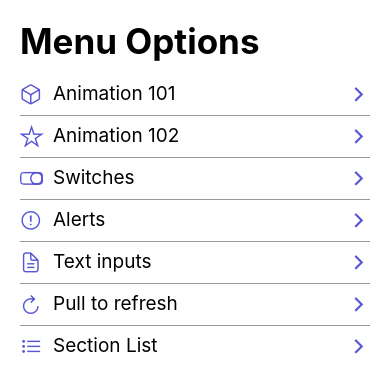
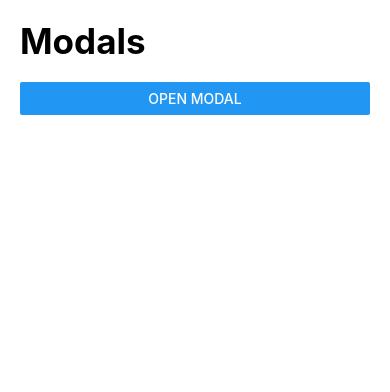
Before and after one commit to FranCarn/RNComponents, a React Native app: screen /ModalScreen in a window 390 px wide. Shown: the top 392 px of the page. Built offline with nearby package versions, Linux system fonts and the light colour scheme.

Commit message:
modal ready

```diff
--- a/src/data/menuItems.ts
+++ b/src/data/menuItems.ts
@@ -36,4 +36,9 @@ export const menuItems: MenuItem[] = [
     icon: 'list-outline',
     component: 'SectionListScreen',
   },
+  {
+    name: 'Modals',
+    icon: 'copy-outline',
+    component: 'ModalScreen',
+  },
 ];
--- a/src/navigation/Navigator.tsx
+++ b/src/navigation/Navigator.tsx
@@ -8,6 +8,7 @@ import {AlertScreen} from '../screens/AlertScreen';
 import {TextScreen} from '../screens/TextScreen';
 import {PullToRefresh} from '../screens/PullToRefresh';
 import {SectionListScreen} from '../screens/SectionListScreen';
+import {ModalScreen} from '../screens/ModalScreen';
 
 const Stack = createStackNavigator();
 
@@ -26,6 +27,7 @@ export const Navigator = () => {
       <Stack.Screen name="TextScreen" component={TextScreen} />
       <Stack.Screen name="PullToRefresh" component={PullToRefresh} />
       <Stack.Screen name="SectionListScreen" component={SectionListScreen} />
+      <Stack.Screen name="ModalScreen" component={ModalScreen} />
     </Stack.Navigator>
   );
 };
--- /dev/null
+++ b/src/screens/ModalScreen.tsx
@@ -0,0 +1,66 @@
+import React, {useState} from 'react';
+import {
+  Alert,
+  Button,
+  Modal,
+  Pressable,
+  StyleSheet,
+  Text,
+  View,
+} from 'react-native';
+import {styles as globalStyles} from '../theme/appTheme';
+import {HeaderTitle} from '../components/HeaderTitle';
+
+export const ModalScreen = () => {
+  const [modalVisible, setModalVisible] = useState(false);
+  return (
+    <View style={globalStyles.globalMargin}>
+      <HeaderTitle title="Modals" />
+      <Modal animationType="fade" transparent={true} visible={modalVisible}>
+        <View style={styles.modalView}>
+          <View style={{backgroundColor: '#FFF'}}>
+            <HeaderTitle title="Modal Title" />
+            <Text>Modal body</Text>
+            <Pressable
+              style={[styles.button, styles.buttonClose]}
+              onPress={() => setModalVisible(!modalVisible)}>
+              <Text>Close modal</Text>
+            </Pressable>
+          </View>
+        </View>
+      </Modal>
+      <Button
+        title="Open Modal"
+        onPress={() => setModalVisible(!modalVisible)}
+      />
+    </View>
+  );
+};
+
+const styles = StyleSheet.create({
+  modalView: {
+    backgroundColor: 'rgba(0,0,0,0.8)',
+    flex: 1,
+  },
+  button: {
+    borderRadius: 20,
+    padding: 10,
+    alignItems: 'center',
+    elevation: 2,
+  },
+  buttonOpen: {
+    backgroundColor: '#F194FF',
+  },
+  buttonClose: {
+    backgroundColor: '#2196F3',
+  },
+  textStyle: {
+    color: 'white',
+    fontWeight: 'bold',
+    textAlign: 'center',
+  },
+  modalText: {
+    marginBottom: 15,
+    textAlign: 'center',
+  },
+});
```
